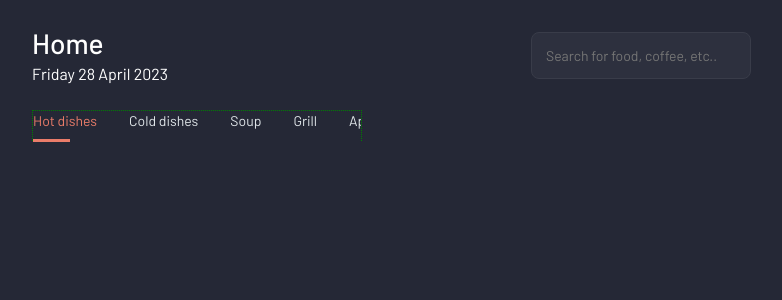
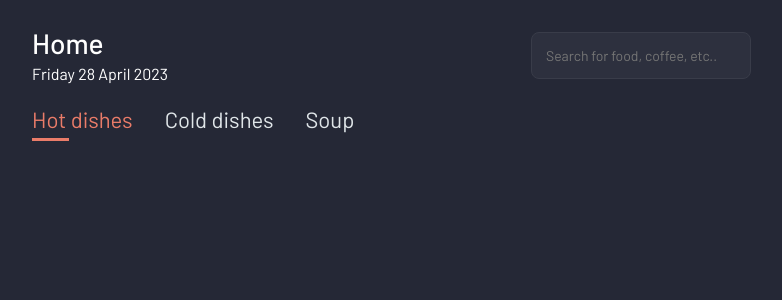
Before and after one commit to ekaterinakutovaya/food-orders-app, a React (Vite) app: page /home in a window 1280 px wide. Shown: the top 300 px of the page, without its empty margins (96-878 px from the left). Built offline with nearby package versions, Linux system fonts and the light colour scheme.

Commit message:
tabs font-size change

```diff
--- a/index.html
+++ b/index.html
@@ -4,7 +4,7 @@
     <meta charset="UTF-8" />
     <link rel="icon" type="image/svg+xml" href="/vite.svg" />
     <meta name="viewport" content="width=device-width, initial-scale=1.0" />
-    <title>Vite + React</title>
+    <title>Food App</title>
   </head>
   <body>
     <div id="root"></div>
--- a/src/components/UI/Tabs/Tabs.scss
+++ b/src/components/UI/Tabs/Tabs.scss
@@ -9,11 +9,11 @@
     height: auto;
     // width: 100%;
     display: flex;
-    column-gap: 15px;
-    padding-bottom: 12px;
+    column-gap: 24px;
+    padding-bottom: 24px;
     border-bottom: 1px solid var(--dark-line-color);
     overflow-x: scroll;
-    border: 1px dotted green;
+    // border: 1px dotted green;
 
     @media screen and (min-width: 767px) {
         width: 100%;
@@ -23,6 +23,7 @@
 
     &__link {
         white-space: nowrap;
+        font-size: 22px;
 
 
         @media screen and (min-width: 767px) {
```
